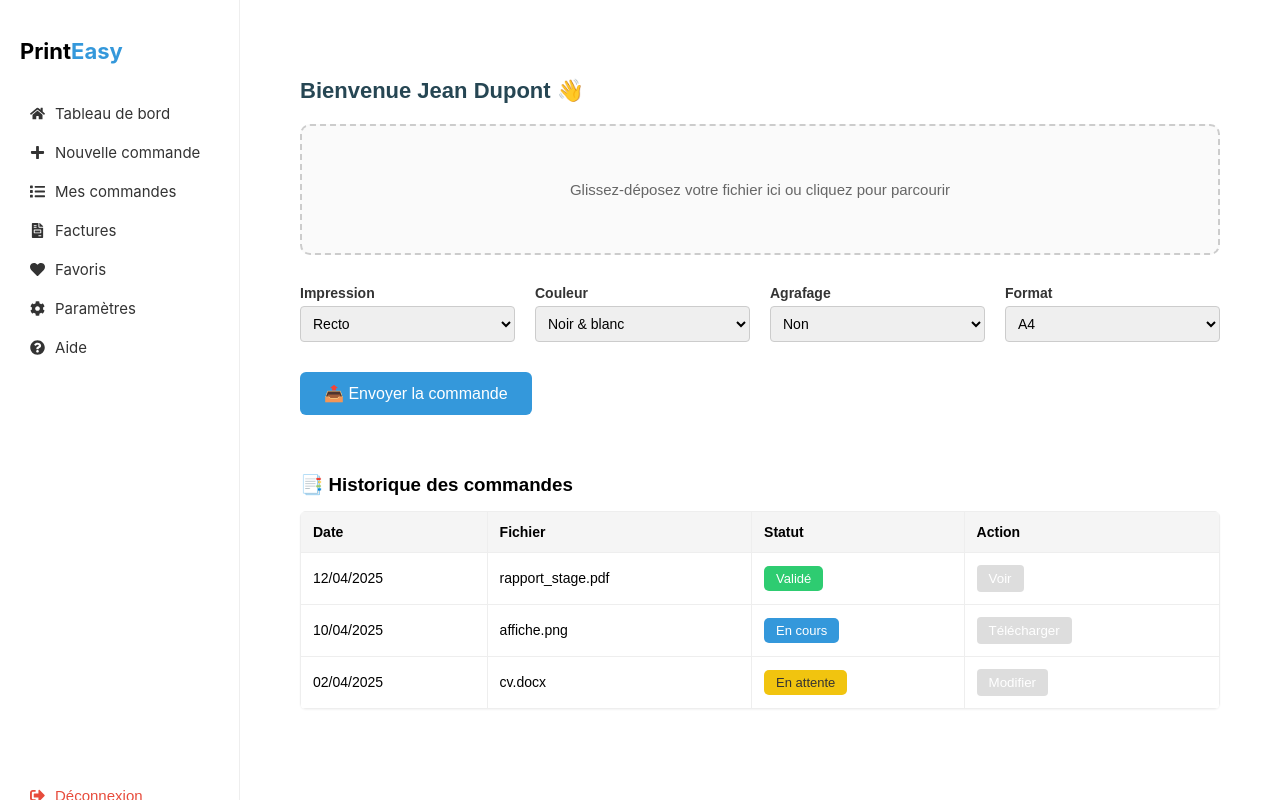
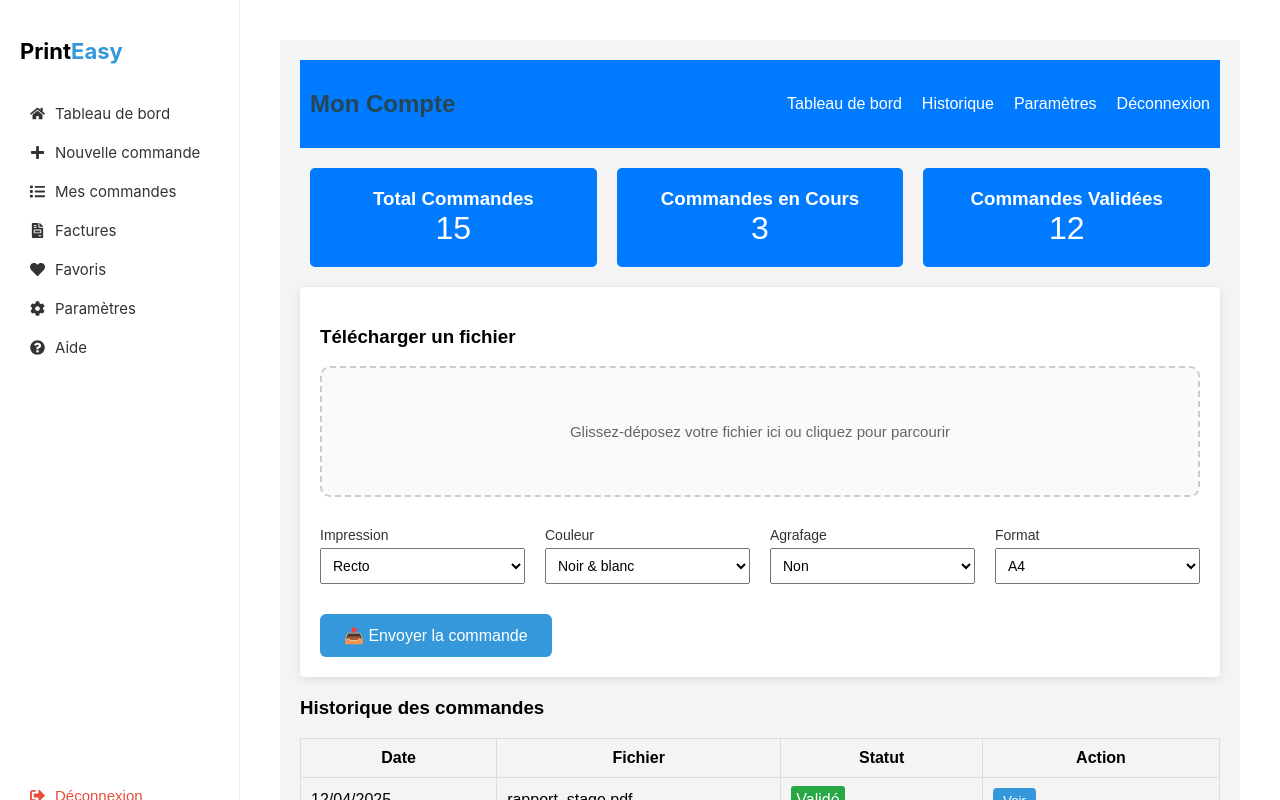
Before and after one commit to PaolaJeanne/dashboard, a React (Create React App) app: page / in a window 1280 px wide. Shown: the top 800 px of the page. Built offline with nearby package versions, Linux system fonts and the light colour scheme.

Commit message:
dashboard

```diff
--- a/src/pages/Dashboard.js
+++ b/src/pages/Dashboard.js
@@ -1,9 +1,16 @@
 import React, { useState } from 'react';
-import '../styles/Dashboard.css'; // Assurez-vous d'avoir le bon chemin vers votre fichier CSS
+import '../styles/Dashboard.css';
 
 const Dashboard = () => {
   const [fileName, setFileName] = useState('');
   const [loading, setLoading] = useState(false);
+
+  // Exemple de statistiques
+  const stats = {
+    totalCommands: 15,
+    pendingCommands: 3,
+    completedCommands: 12,
+  };
 
   const handleFileChange = (e) => {
     const file = e.target.files[0];
@@ -23,7 +30,6 @@ const Dashboard = () => {
     }
 
     setLoading(true);
-    // Simuler une opération asynchrone
     setTimeout(() => {
       setLoading(false);
       alert('Commande envoyée avec succès !');
@@ -32,9 +38,35 @@ const Dashboard = () => {
 
   return (
     <div className="dashboard">
-      <h2 className="welcome">Bienvenue Jean Dupont 👋</h2>
+      <header className="dashboard-header">
+        <h2>Mon Compte</h2>
+        <nav>
+          <ul>
+            <li>Tableau de bord</li>
+            <li>Historique</li>
+            <li>Paramètres</li>
+            <li>Déconnexion</li>
+          </ul>
+        </nav>
+      </header>
 
-      {/* Upload */}
+      <div className="stats-section">
+        <div className="stat-card">
+          <h3>Total Commandes</h3>
+          <p>{stats.totalCommands}</p>
+        </div>
+        <div className="stat-card">
+          <h3>Commandes en Cours</h3>
+          <p>{stats.pendingCommands}</p>
+        </div>
+        <div className="stat-card">
+          <h3>Commandes Validées</h3>
+          <p>{stats.completedCommands}</p>
+        </div>
+      </div>
+
+      <div className="upload-section">
+        <h3>Télécharger un fichier</h3>
         <div className="upload-box">
           <label htmlFor="file-upload" className="upload-label">
             {fileName ? (
@@ -43,10 +75,9 @@ const Dashboard = () => {
               <p>Glissez-déposez votre fichier ici ou cliquez pour parcourir</p>
             )}
           </label>
-        <input type="file" id="file-upload" onChange={handleFileChange} />
+          <input type="file" id="file-upload" accept=".pdf, .png, .doc" onChange={handleFileChange} />
         </div>
 
-      {/* Paramètres */}
         <div className="options-grid">
           <div>
             <label>Impression</label>
@@ -81,10 +112,10 @@ const Dashboard = () => {
         <button className="send-button" onClick={handleSubmit} disabled={loading}>
           {loading ? 'Envoi...' : '📤 Envoyer la commande'}
         </button>
+      </div>
 
-      {/* Historique */}
       <div className="history-section">
-        <h3>📑 Historique des commandes</h3>
+        <h3>Historique des commandes</h3>
         <table>
           <thead>
             <tr>
--- a/src/styles/Dashboard.css
+++ b/src/styles/Dashboard.css
@@ -1,114 +1,109 @@
 .dashboard {
-    padding: 30px;
-    font-family: sans-serif;
+    font-family: Arial, sans-serif;
+    padding: 20px;
+    background-color: #f4f4f4;
   }
 
-.welcome {
-    margin-bottom: 30px;
+  .dashboard-header {
+    background-color: #007bff;
+    color: white;
+    padding: 10px;
+    display: flex;
+    justify-content: space-between;
+    align-items: center;
+  }
+
+  .dashboard-header nav ul {
+    list-style: none;
+    display: flex;
+    gap: 20px;
+  }
+
+  .upload-section {
+    background: white;
+    padding: 20px;
+    border-radius: 5px;
+    box-shadow: 0 2px 10px rgba(0, 0, 0, 0.1);
+    margin-top: 20px;
   }
 
   .upload-box {
-    border: 2px dashed #ccc;
-    padding: 40px;
+    border: 2px dashed #007bff;
+    padding: 20px;
     text-align: center;
-    margin-bottom: 25px;
-    background-color: #fafafa;
-    position: relative;
-    transition: background 0.2s;
-}
-
-.upload-box:hover {
-    background-color: #f2f2f2;
-}
-
-.upload-label {
-    cursor: pointer;
-}
-
-#file-upload {
-    display: none;
+    margin-bottom: 20px;
   }
 
   .options-grid {
     display: grid;
-    grid-template-columns: repeat(auto-fit, minmax(180px, 1fr));
-    gap: 20px;
-    margin-bottom: 30px;
-}
-
-.options-grid label {
-    display: block;
-    margin-bottom: 5px;
-    font-weight: bold;
-}
-
-.options-grid select {
-    width: 100%;
-    padding: 8px;
-    border: 1px solid #ccc;
-    border-radius: 4px;
+    grid-template-columns: repeat(2, 1fr);
+    gap: 10px;
   }
 
   .send-button {
-    background-color: #3498db;
+    background-color: #28a745;
     color: white;
-    padding: 12px 25px;
+    padding: 10px;
     border: none;
-    border-radius: 6px;
+    border-radius: 5px;
     cursor: pointer;
-    font-size: 16px;
-    margin-bottom: 40px;
-    transition: background 0.2s;
   }
 
-.send-button:hover {
-    background-color: #2980b9;
-}
-
-.history-section h3 {
-    margin-bottom: 15px;
+  .history-section {
+    margin-top: 20px;
   }
 
   table {
     width: 100%;
     border-collapse: collapse;
-    background: white;
-    border-radius: 6px;
-    overflow: hidden;
-    box-shadow: 0 1px 2px rgba(0, 0, 0, 0.05);
   }
 
-th, td {
-    padding: 12px;
-    border: 1px solid #eee;
-    text-align: left;
-    font-size: 14px;
-}
-
-th {
-    background-color: #f5f5f5;
+  table th, table td {
+    padding: 10px;
+    border: 1px solid #ddd;
   }
 
   .badge {
-    padding: 5px 12px;
-    border-radius: 5px;
-    font-size: 13px;
+    padding: 5px;
+    border-radius: 3px;
+  }
+
+  .valid {
+    background-color: #28a745;
     color: white;
   }
 
-.badge.valid { background-color: #2ecc71; }
-.badge.pending { background-color: #3498db; }
-.badge.waiting { background-color: #f1c40f; color: #333; }
-
-.small-btn {
-    background-color: #ddd;
-    border: none;
-    padding: 6px 12px;
-    border-radius: 4px;
-    cursor: pointer;
-    transition: background 0.2s;
+  .pending {
+    background-color: #ffc107;
+    color: white;
   }
 
-.small-btn:hover {
-    background-color: #ccc;
+  .waiting {
+    background-color: #6c757d;
+    color: white;
   }
+
+  .stats-section {
+    display: flex;
+    justify-content: space-around;
+    margin-top: 20px;
+  }
+
+  .stat-card {
+    background: #007bff;
+    color: white;
+    padding: 20px;
+    border-radius: 5px;
+    flex: 1;
+    margin: 0 10px;
+    text-align: center;
+  }
+
+  .stat-card h3 {
+    margin: 0;
+  }
+
+  .stat-card p {
+    font-size: 2em;
+    margin: 0;
+  }
```
Lines whose indentation alone changed are shown as unchanged.
